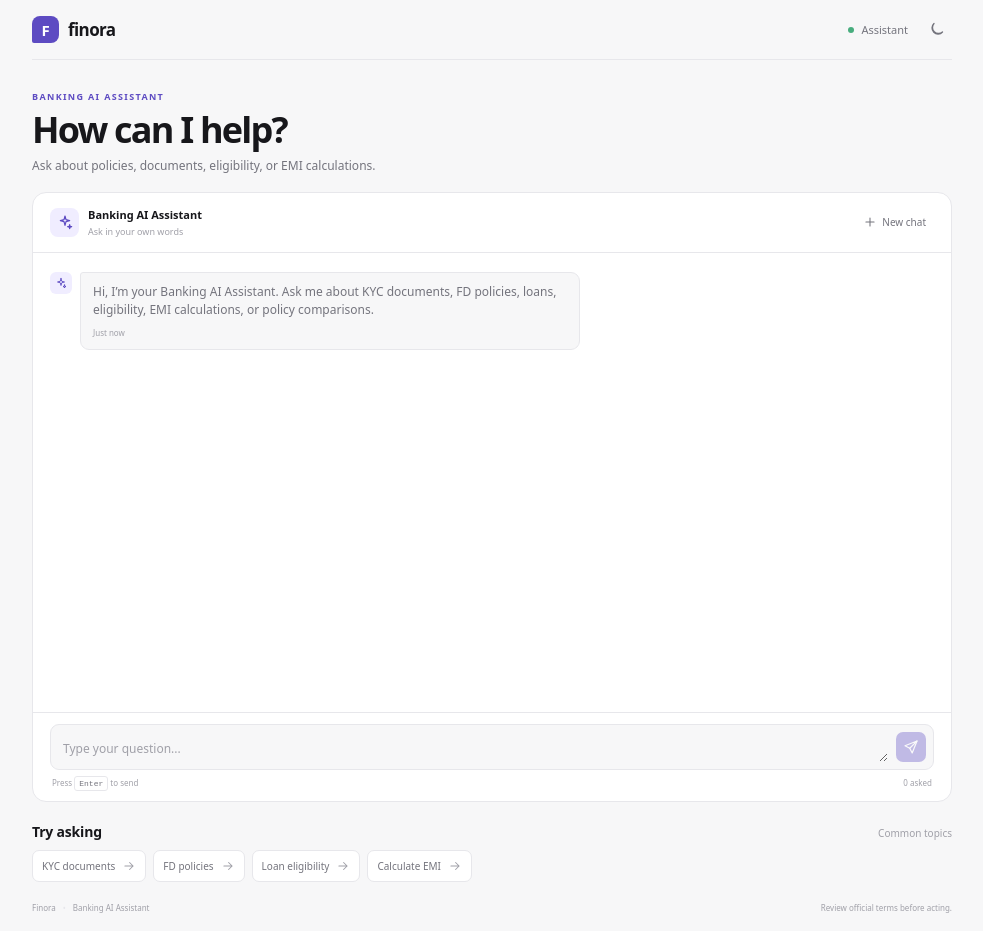
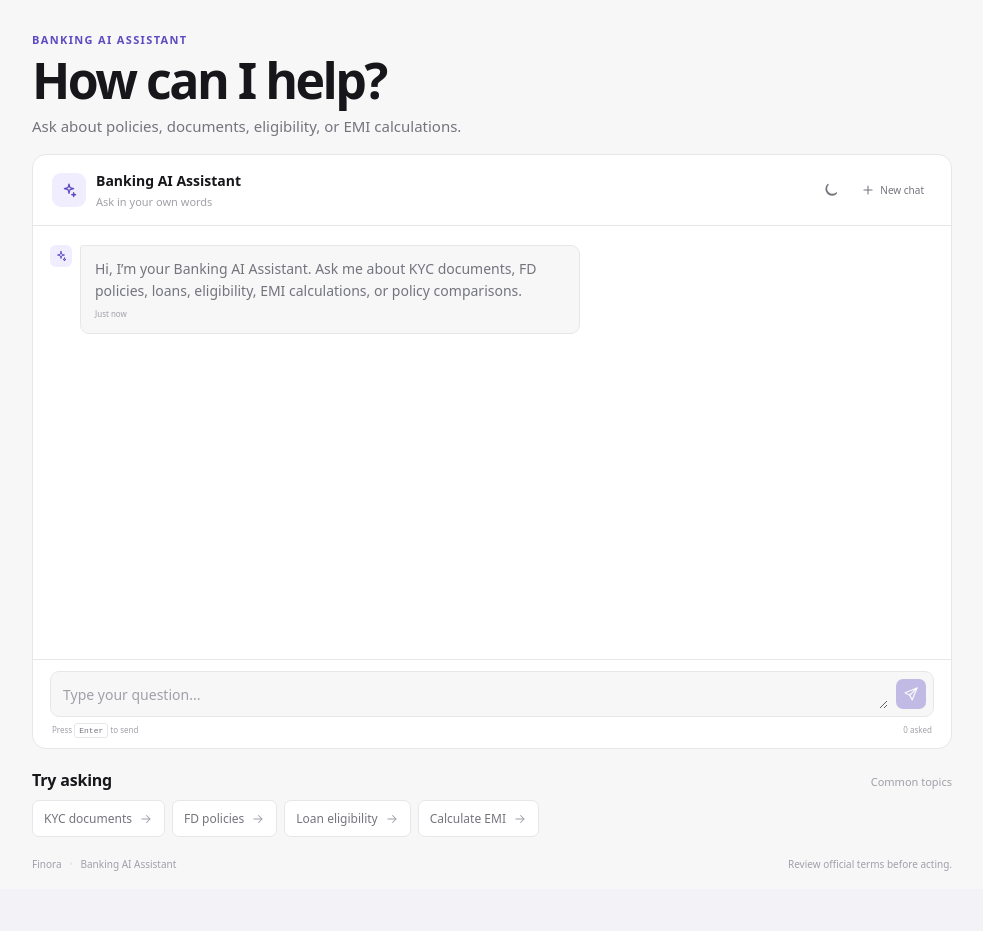
Before and after one commit to Nisarg284/frontend-Banking-Ai-, a React app: page / in a window 1280 px wide. Shown: the whole page, without its empty margins (148-1131 px from the left). After the commit the page ends 889 px from the top, so only its background shows below. Built offline with nearby package versions, Linux system fonts and the light colour scheme; the HTML template or start-up script is replaced by a standard one.

Commit message:
Remove navbar and improve typography

```diff
--- a/src/App.css
+++ b/src/App.css
@@ -41,15 +41,15 @@ button { -webkit-tap-highlight-color: transparent; }
 .icon-button:hover { border-color: var(--line); color: var(--ink); background: var(--surface); }
 .icon { display: block; }
 
-.chat-page { width: min(100% - 48px, 920px); min-height: calc(100svh - 60px); display: flex; flex-direction: column; margin: 0 auto; padding: 30px 0 18px; }
-.chat-intro { margin-bottom: 18px; }.eyebrow { margin: 0 0 8px; color: var(--accent); font-size: 9px; font-weight: 700; letter-spacing: 1.35px; }.chat-intro h1 { margin: 0; color: var(--ink); font-size: clamp(25px, 3.3vw, 36px); line-height: 1.05; letter-spacing: -1.8px; font-weight: 650; }.chat-intro p:last-child { margin: 8px 0 0; color: var(--muted); font-size: 12px; }
+.chat-page { width: min(100% - 48px, 920px); min-height: 100svh; display: flex; flex-direction: column; margin: 0 auto; padding: 32px 0 18px; }
+.chat-intro { margin-bottom: 18px; }.eyebrow { margin: 0 0 8px; color: var(--accent); font-size: 11px; font-weight: 700; letter-spacing: 1.35px; }.chat-intro h1 { margin: 0; color: var(--ink); font-size: clamp(34px, 4.2vw, 50px); line-height: 1.02; letter-spacing: -2.5px; font-weight: 650; }.chat-intro p:last-child { margin: 10px 0 0; color: var(--muted); font-size: 15px; }
 
-.chat-card { height: min(610px, calc(100svh - 172px)); min-height: 410px; display: flex; flex-direction: column; overflow: hidden; border: 1px solid var(--line); border-radius: 14px; background: var(--surface); }
-.chat-card-header { display: flex; align-items: center; justify-content: space-between; padding: 14px 17px; border-bottom: 1px solid var(--line); }.assistant-title { display: flex; align-items: center; gap: 9px; }.assistant-icon { width: 29px; height: 29px; display: grid; place-items: center; color: var(--accent); background: var(--accent-soft); border-radius: 8px; }.assistant-title h2 { margin: 0; color: var(--ink); font-size: 11px; font-weight: 700; }.assistant-title p { margin: 3px 0 0; color: var(--subtle); font-size: 9px; }.new-chat { display: inline-flex; align-items: center; gap: 5px; padding: 6px 8px; border: 0; color: var(--muted); background: transparent; border-radius: 6px; font-size: 10px; cursor: pointer; }.new-chat:hover { color: var(--accent); background: var(--accent-soft); }
-.chat-stream { flex: 1; min-height: 0; overflow-y: auto; padding: 19px 17px 8px; }.message-row { display: flex; align-items: flex-start; gap: 8px; margin-bottom: 16px; animation: appear .25s ease both; }.user-row { justify-content: flex-end; }.message-icon { width: 22px; height: 22px; display: grid; place-items: center; flex: 0 0 auto; color: var(--accent); background: var(--accent-soft); border-radius: 6px; }.message-bubble { max-width: min(78%, 500px); padding: 10px 12px; border-radius: 9px; font-size: 12px; line-height: 1.55; }.message-bubble p { margin: 0; white-space: pre-wrap; }.message-bubble time { display: block; margin-top: 7px; color: var(--subtle); font-size: 8px; }.bot-bubble { border: 1px solid var(--line); border-top-left-radius: 3px; color: var(--muted); background: var(--canvas); }.user-bubble { border-top-right-radius: 3px; color: #fff; background: var(--accent); }.user-bubble time { color: rgba(255,255,255,.68); text-align: right; }.error-bubble { border-color: #efcece; color: var(--danger); background: var(--danger-soft); }.typing-bubble { display: flex; align-items: center; gap: 4px; padding: 12px; }.typing-dot { width: 5px; height: 5px; border-radius: 50%; background: var(--accent); animation: blink 1s infinite; }.typing-dot:nth-child(2) { animation-delay: .15s; }.typing-dot:nth-child(3) { animation-delay: .3s; }.typing-label { margin-left: 5px; color: var(--subtle); font-size: 9px; }
-.composer-area { padding: 11px 17px 13px; border-top: 1px solid var(--line); }.composer { display: flex; align-items: flex-end; gap: 8px; padding: 7px 7px 7px 12px; border: 1px solid var(--line); border-radius: 9px; background: var(--canvas); transition: border-color .18s ease, box-shadow .18s ease; }.composer:focus-within { border-color: var(--accent); box-shadow: 0 0 0 3px rgba(93,75,194,.1); }.composer textarea { width: 100%; min-height: 25px; max-height: 100px; resize: vertical; padding: 4px 0; border: 0; outline: 0; color: var(--ink); background: transparent; font-size: 12px; line-height: 1.5; }.composer textarea::placeholder { color: var(--subtle); }.send-button { width: 30px; height: 30px; display: grid; place-items: center; flex: 0 0 auto; border: 0; border-radius: 7px; color: #fff; background: var(--accent); cursor: pointer; transition: opacity .18s ease, transform .18s ease; }.send-button:hover:not(:disabled) { transform: translateY(-1px); }.send-button:disabled { cursor: not-allowed; opacity: .35; }.composer-hint { display: flex; justify-content: space-between; padding: 7px 2px 0; color: var(--subtle); font-size: 8px; }kbd { padding: 2px 4px; border: 1px solid var(--line); border-radius: 3px; color: var(--muted); font-size: 8px; }
+.chat-card { height: min(650px, calc(100svh - 205px)); min-height: 410px; display: flex; flex-direction: column; overflow: hidden; border: 1px solid var(--line); border-radius: 14px; background: var(--surface); }
+.chat-card-header { display: flex; align-items: center; justify-content: space-between; padding: 16px 19px; border-bottom: 1px solid var(--line); }.assistant-title { display: flex; align-items: center; gap: 10px; }.assistant-icon { width: 34px; height: 34px; display: grid; place-items: center; color: var(--accent); background: var(--accent-soft); border-radius: 9px; }.assistant-title h2 { margin: 0; color: var(--ink); font-size: 14px; font-weight: 700; }.assistant-title p { margin: 4px 0 0; color: var(--subtle); font-size: 11px; }.card-actions { display: flex; align-items: center; gap: 7px; }.new-chat { display: inline-flex; align-items: center; gap: 5px; padding: 6px 8px; border: 0; color: var(--muted); background: transparent; border-radius: 6px; font-size: 10px; cursor: pointer; }.new-chat:hover { color: var(--accent); background: var(--accent-soft); }
+.chat-stream { flex: 1; min-height: 0; overflow-y: auto; padding: 19px 17px 8px; }.message-row { display: flex; align-items: flex-start; gap: 8px; margin-bottom: 16px; animation: appear .25s ease both; }.user-row { justify-content: flex-end; }.message-icon { width: 22px; height: 22px; display: grid; place-items: center; flex: 0 0 auto; color: var(--accent); background: var(--accent-soft); border-radius: 6px; }.message-bubble { max-width: min(78%, 500px); padding: 12px 14px; border-radius: 9px; font-size: 14px; line-height: 1.55; }.message-bubble p { margin: 0; white-space: pre-wrap; }.message-bubble time { display: block; margin-top: 7px; color: var(--subtle); font-size: 8px; }.bot-bubble { border: 1px solid var(--line); border-top-left-radius: 3px; color: var(--muted); background: var(--canvas); }.user-bubble { border-top-right-radius: 3px; color: #fff; background: var(--accent); }.user-bubble time { color: rgba(255,255,255,.68); text-align: right; }.error-bubble { border-color: #efcece; color: var(--danger); background: var(--danger-soft); }.typing-bubble { display: flex; align-items: center; gap: 4px; padding: 12px; }.typing-dot { width: 5px; height: 5px; border-radius: 50%; background: var(--accent); animation: blink 1s infinite; }.typing-dot:nth-child(2) { animation-delay: .15s; }.typing-dot:nth-child(3) { animation-delay: .3s; }.typing-label { margin-left: 5px; color: var(--subtle); font-size: 9px; }
+.composer-area { padding: 11px 17px 13px; border-top: 1px solid var(--line); }.composer { display: flex; align-items: flex-end; gap: 8px; padding: 7px 7px 7px 12px; border: 1px solid var(--line); border-radius: 9px; background: var(--canvas); transition: border-color .18s ease, box-shadow .18s ease; }.composer:focus-within { border-color: var(--accent); box-shadow: 0 0 0 3px rgba(93,75,194,.1); }.composer textarea { width: 100%; min-height: 27px; max-height: 100px; resize: vertical; padding: 4px 0; border: 0; outline: 0; color: var(--ink); background: transparent; font-size: 14px; line-height: 1.5; }.composer textarea::placeholder { color: var(--subtle); }.send-button { width: 30px; height: 30px; display: grid; place-items: center; flex: 0 0 auto; border: 0; border-radius: 7px; color: #fff; background: var(--accent); cursor: pointer; transition: opacity .18s ease, transform .18s ease; }.send-button:hover:not(:disabled) { transform: translateY(-1px); }.send-button:disabled { cursor: not-allowed; opacity: .35; }.composer-hint { display: flex; justify-content: space-between; padding: 7px 2px 0; color: var(--subtle); font-size: 8px; }kbd { padding: 2px 4px; border: 1px solid var(--line); border-radius: 3px; color: var(--muted); font-size: 8px; }
 
-.starter-section { margin-top: 20px; }.starter-heading { display: flex; align-items: baseline; justify-content: space-between; margin-bottom: 9px; }.starter-heading h2 { margin: 0; color: var(--ink); font-size: 14px; letter-spacing: -.2px; }.starter-heading span { color: var(--subtle); font-size: 10px; }.starter-list { display: flex; flex-wrap: wrap; gap: 7px; }.starter-pill { display: inline-flex; align-items: center; gap: 7px; padding: 8px 9px; border: 1px solid var(--line); border-radius: 7px; color: var(--muted); background: var(--surface); font-size: 10px; cursor: pointer; transition: border-color .18s ease, color .18s ease, background .18s ease; }.starter-pill:hover { border-color: var(--accent); color: var(--accent); background: var(--accent-soft); }.starter-pill .icon { color: var(--subtle); }.starter-pill:hover .icon { color: var(--accent); }.page-footer { display: flex; justify-content: space-between; gap: 14px; margin-top: auto; padding-top: 20px; color: var(--subtle); font-size: 8px; }.page-footer i { padding: 0 5px; color: var(--line); font-style: normal; }
+.starter-section { margin-top: 20px; }.starter-heading { display: flex; align-items: baseline; justify-content: space-between; margin-bottom: 9px; }.starter-heading h2 { margin: 0; color: var(--ink); font-size: 16px; letter-spacing: -.2px; }.starter-heading span { color: var(--subtle); font-size: 11px; }.starter-list { display: flex; flex-wrap: wrap; gap: 7px; }.starter-pill { display: inline-flex; align-items: center; gap: 7px; padding: 9px 11px; border: 1px solid var(--line); border-radius: 7px; color: var(--muted); background: var(--surface); font-size: 12px; cursor: pointer; transition: border-color .18s ease, color .18s ease, background .18s ease; }.starter-pill:hover { border-color: var(--accent); color: var(--accent); background: var(--accent-soft); }.starter-pill .icon { color: var(--subtle); }.starter-pill:hover .icon { color: var(--accent); }.page-footer { display: flex; justify-content: space-between; gap: 14px; margin-top: auto; padding-top: 20px; color: var(--subtle); font-size: 10px; }.page-footer i { padding: 0 5px; color: var(--line); font-style: normal; }
 @keyframes appear { from { opacity: 0; transform: translateY(4px); } to { opacity: 1; transform: translateY(0); } } @keyframes blink { 0%,80%,100% { opacity: .3; transform: scale(.8); } 40% { opacity: 1; transform: scale(1); } }
-@media (max-width: 560px) { .site-header, .chat-page { width: calc(100% - 32px); }.site-header { height: 54px; }.connection-label { display: none; }.chat-page { min-height: calc(100svh - 54px); padding-top: 15px; }.chat-intro { margin-bottom: 12px; }.eyebrow { margin-bottom: 6px; font-size: 8px; }.chat-intro h1 { font-size: 27px; letter-spacing: -1.3px; }.chat-intro p:last-child { display: none; }.chat-card { height: calc(100svh - 128px); min-height: 405px; border-radius: 11px; }.chat-card-header { padding: 12px; }.new-chat { font-size: 0; padding: 7px; }.new-chat .icon { width: 16px; height: 16px; }.chat-stream { padding: 15px 12px 7px; }.message-bubble { max-width: 88%; font-size: 11px; }.composer-area { padding: 10px 11px 11px; }.composer-hint { font-size: 8px; }.starter-section { margin-top: 18px; }.starter-list { display: grid; grid-template-columns: 1fr 1fr; }.starter-pill { justify-content: space-between; padding: 9px; font-size: 9px; }.page-footer { flex-direction: column; gap: 6px; margin-top: 25px; line-height: 1.4; } }
+@media (max-width: 560px) { .site-header, .chat-page { width: calc(100% - 32px); }.site-header { height: 54px; }.connection-label { display: none; }.chat-page { min-height: 100svh; padding-top: 16px; }.chat-intro { margin-bottom: 12px; }.eyebrow { margin-bottom: 6px; font-size: 9px; }.chat-intro h1 { font-size: 33px; letter-spacing: -1.6px; }.chat-intro p:last-child { display: none; }.chat-card { height: calc(100svh - 143px); min-height: 405px; border-radius: 11px; }.chat-card-header { padding: 14px 12px; }.card-actions { gap: 3px; }.new-chat { font-size: 0; padding: 7px; }.new-chat .icon { width: 16px; height: 16px; }.chat-stream { padding: 15px 12px 7px; }.message-bubble { max-width: 88%; font-size: 13px; }.composer-area { padding: 10px 11px 11px; }.composer-hint { font-size: 9px; }.starter-section { margin-top: 18px; }.starter-list { display: grid; grid-template-columns: 1fr 1fr; }.starter-pill { justify-content: space-between; padding: 10px; font-size: 11px; }.page-footer { flex-direction: column; gap: 6px; margin-top: 25px; line-height: 1.4; } }
 @media (prefers-reduced-motion: reduce) { *,*::before,*::after { animation-duration:.01ms!important; animation-iteration-count:1!important; scroll-behavior:auto!important; transition-duration:.01ms!important; } }
--- a/src/App.jsx
+++ b/src/App.jsx
@@ -74,16 +74,11 @@ function App() {
 
   return (
     <div className="app-shell">
-      <header className="site-header">
-        <a className="brand" href="/" aria-label="Finora home"><span className="brand-mark">F</span><span className="brand-name">finora</span></a>
-        <div className="header-actions"><span className="connection-label"><span className="status-dot" /> Assistant</span><button className="icon-button" onClick={() => setIsDarkMode((value) => !value)} aria-label="Toggle color theme"><Icon name={isDarkMode ? "sun" : "moon"} size={17} /></button></div>
-      </header>
-
       <main className="chat-page">
         <section className="chat-intro"><p className="eyebrow">BANKING AI ASSISTANT</p><h1>How can I help?</h1><p>Ask about policies, documents, eligibility, or EMI calculations.</p></section>
 
         <section className="chat-card" aria-label="Banking AI Assistant chat">
-          <div className="chat-card-header"><div className="assistant-title"><span className="assistant-icon"><Icon name="spark" size={16} /></span><div><h2>Banking AI Assistant</h2><p>Ask in your own words</p></div></div><button className="new-chat" onClick={resetConversation}><Icon name="plus" size={14} /><span>New chat</span></button></div>
+          <div className="chat-card-header"><div className="assistant-title"><span className="assistant-icon"><Icon name="spark" size={16} /></span><div><h2>Banking AI Assistant</h2><p>Ask in your own words</p></div></div><div className="card-actions"><button className="icon-button" onClick={() => setIsDarkMode((value) => !value)} aria-label="Toggle color theme"><Icon name={isDarkMode ? "sun" : "moon"} size={17} /></button><button className="new-chat" onClick={resetConversation}><Icon name="plus" size={14} /><span>New chat</span></button></div></div>
           <div className="chat-stream" aria-live="polite">
             {messages.map((message) => <div className={`message-row ${message.sender === "user" ? "user-row" : ""}`} key={message.id}>{message.sender === "bot" && <span className="message-icon"><Icon name="spark" size={12} /></span>}<div className={`message-bubble ${message.sender === "user" ? "user-bubble" : "bot-bubble"} ${message.error ? "error-bubble" : ""}`}><p>{message.text}</p><time>{message.time}</time></div></div>)}
             {loading && <div className="message-row"><span className="message-icon"><Icon name="spark" size={12} /></span><div className="message-bubble bot-bubble typing-bubble"><span className="typing-dot" /><span className="typing-dot" /><span className="typing-dot" /><span className="typing-label">Thinking...</span></div></div>}
```
